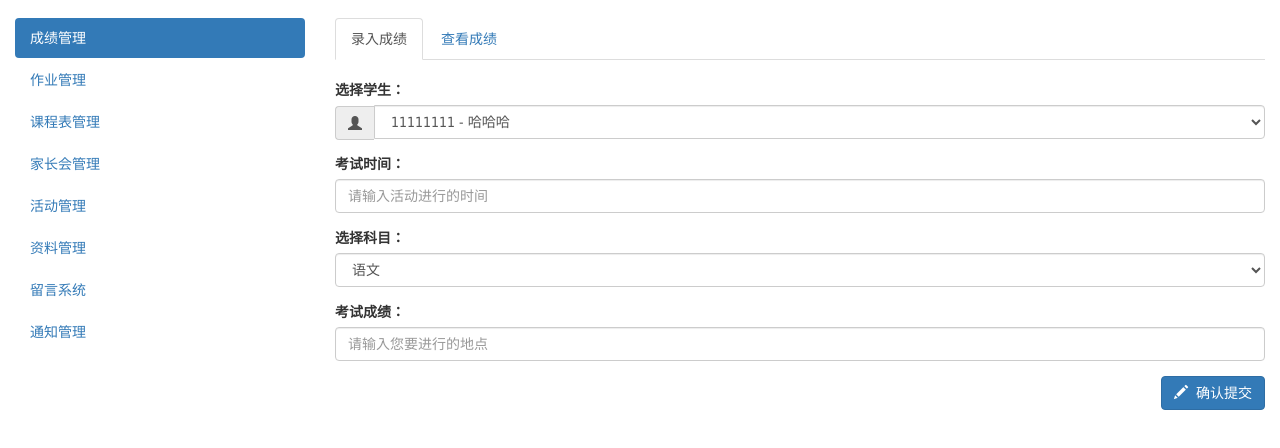
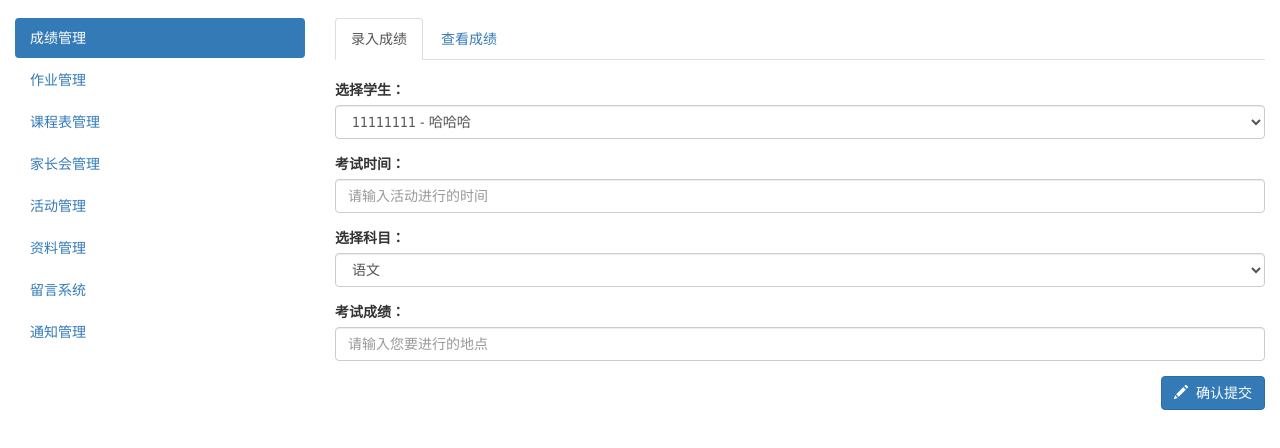
Before and after one commit to kyfly/iSchool, a plain HTML site: page public/index.html at #/chengji in a window 1280 px wide. Shown: the part 54-502 px from the top of the page. Drawn offline with Linux system fonts and the light colour scheme.

Commit message:
去除无用的input-group

```diff
--- a/public/views/chengji.html
+++ b/public/views/chengji.html
@@ -4,12 +4,9 @@
 		<form>
 			<div class="form-group">
 				<label class="control-label">选择学生：</label>
-				<div class="input-group">
-					<span class="input-group-addon glyphicon glyphicon-user"></span>
-					<select class="form-control">
-						<option ng-repeat="stulist in stulists" value="{{stulist.sno}}">{{stulist.sno}} - {{stulist.name}}</option>
-					</select>
-				</div>
+				<select class="form-control">
+					<option ng-repeat="stulist in stulists" value="{{stulist.sno}}">{{stulist.sno}} - {{stulist.name}}</option>
+				</select>
 			</div>
 			<div class="form-group">
 				<label class="control-label">考试时间：</label>
```
